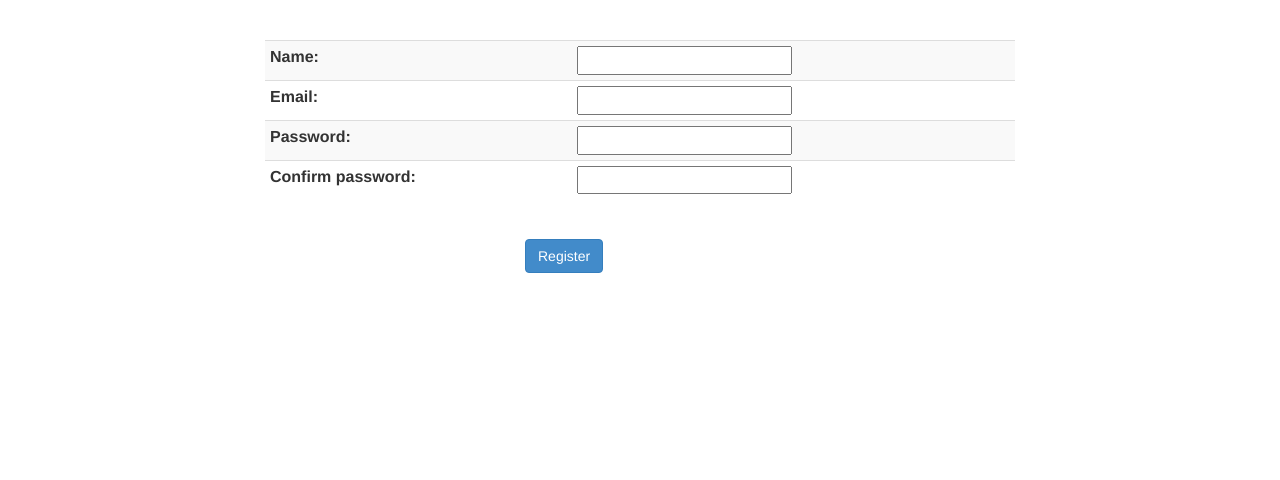
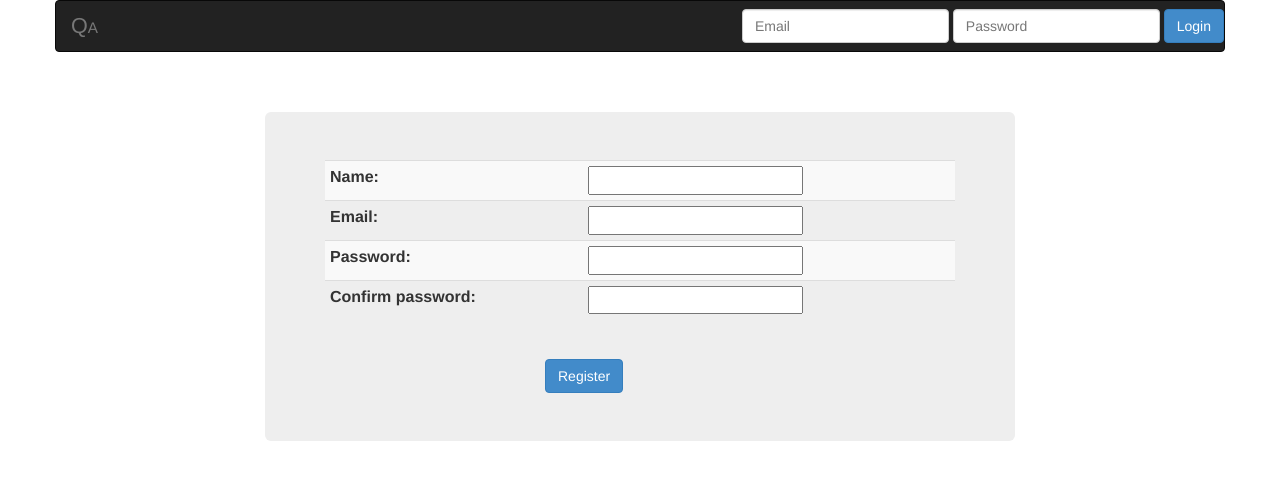
Before and after one commit to i04n/QA, a Django app: page / in a window 1280 px wide. Shown: the top 480 px of the page. Run offline with Django 3.2, Linux system fonts and the light colour scheme; some libraries are stand-ins or nearby versions.

Commit message:
Nav-bar added
Added nav bar to home page

```diff
--- a/person/templates/base.html
+++ b/person/templates/base.html
@@ -6,17 +6,36 @@
 	<script type="text/javascript" src="{% static "script.js" %}"></script>
 	<link rel="stylesheet" type="text/css" href="{% static "css/bootstrap.css" %}">
 	{% block script %}
-{% endblock script %}
+	{% endblock %}
 </head>
 <body>
 	<div class="container">
 		<div class="row">
-<div class="col-md-8 col-md-offset-2">
+			<div id="header-login">
+				<nav class="navbar navbar-inverse" role="navigation">
+				   <div class="navbar-header">
+					  <a class="navbar-brand" href="#"><big>Q</big><small>A</small></a>
+				   </div>
+				   <div>
+					   <form class="navbar-form navbar-right">
+						<div class="form-group">
+							<input type="text" class="form-control" placeholder="Email">
+						</div>
+						<div class="form-group">
+							<input type="password" class="form-control" placeholder="Password">
+						</div>
+						<button type="submit" class="btn btn-primary" name="login">Login</button>
+					   </form>
+				   </div>
+				</nav>
 				<br/>
 				<br/>
+				<div class="col-md-8 col-md-offset-2">
 					{% block content %}
 					{% endblock %}
 				</div>
 			</div>
+		</div>
+	</div>
 </body>
 </html>
--- a/person/templates/register.html
+++ b/person/templates/register.html
@@ -1,6 +1,9 @@
 {% extends "base.html" %}
+{% block script %}
+{% endblock %}
 {% block content %}
 <form method="post">{% csrf_token %}
+<div class="jumbotron">
 <table class="table table-striped table-condensed">
 {{form}}
 </table>
@@ -14,6 +17,8 @@
 {% endif %}
 </div>
 </div>
+</div>
+</div>
 </form>
 </div>
 <div id="mydiv">
```
Lines whose indentation alone changed are shown as unchanged.
